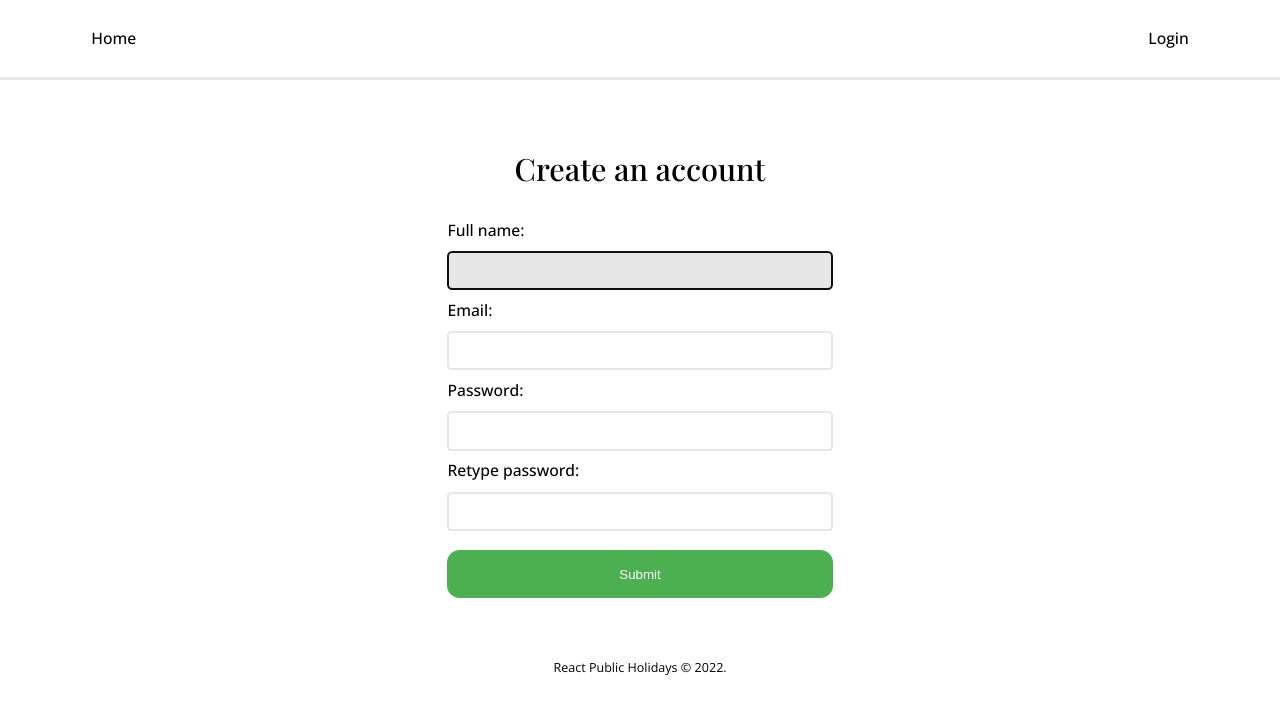
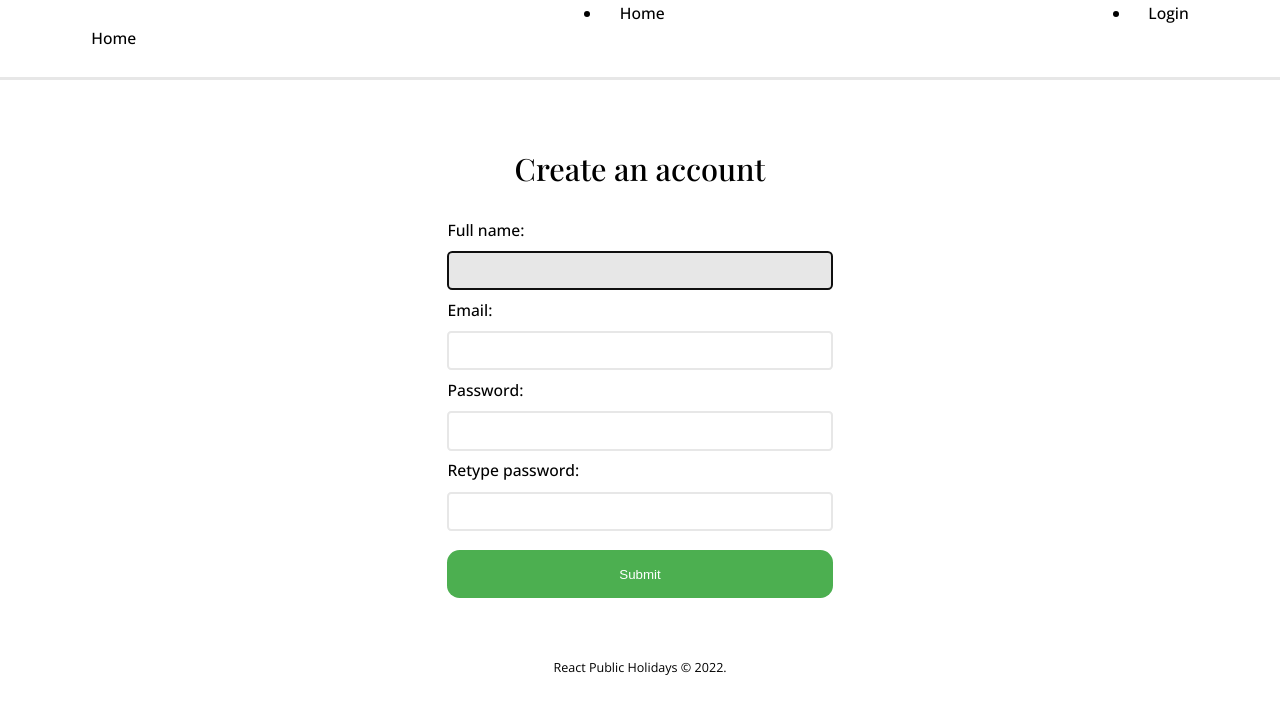
Before and after one commit to Amalitech-Public-Holiday/public-holiday-frontend, a React (Create React App) app: page /signup in a window 1280 px wide. Shown: the top 714 px of the page. Built offline with nearby package versions, Linux system fonts and the light colour scheme.

Commit message:
Update NavBar links

```diff
--- a/src/pages/Signup/Signup.js
+++ b/src/pages/Signup/Signup.js
@@ -6,14 +6,15 @@ import { Link } from "react-router-dom";
 
 const Signup = () => {
     return (
-        <div className="Signup">
-            <NavBar>
-                <Link to="/login">Login</Link>
-            </NavBar>
-            <h2 className="text-xlarge">Create an account</h2>
-            <SignupForm/>
-            <Footer/>
-        </div>
+      <div className="Signup">
+        <NavBar>
+          <li><Link to="/">Home</Link></li>
+          <li><Link to="/login">Login</Link></li>
+        </NavBar>
+        <h2 className="text-xlarge">Create an account</h2>
+        <SignupForm />
+        <Footer />
+      </div>
     );
 }
 
```
